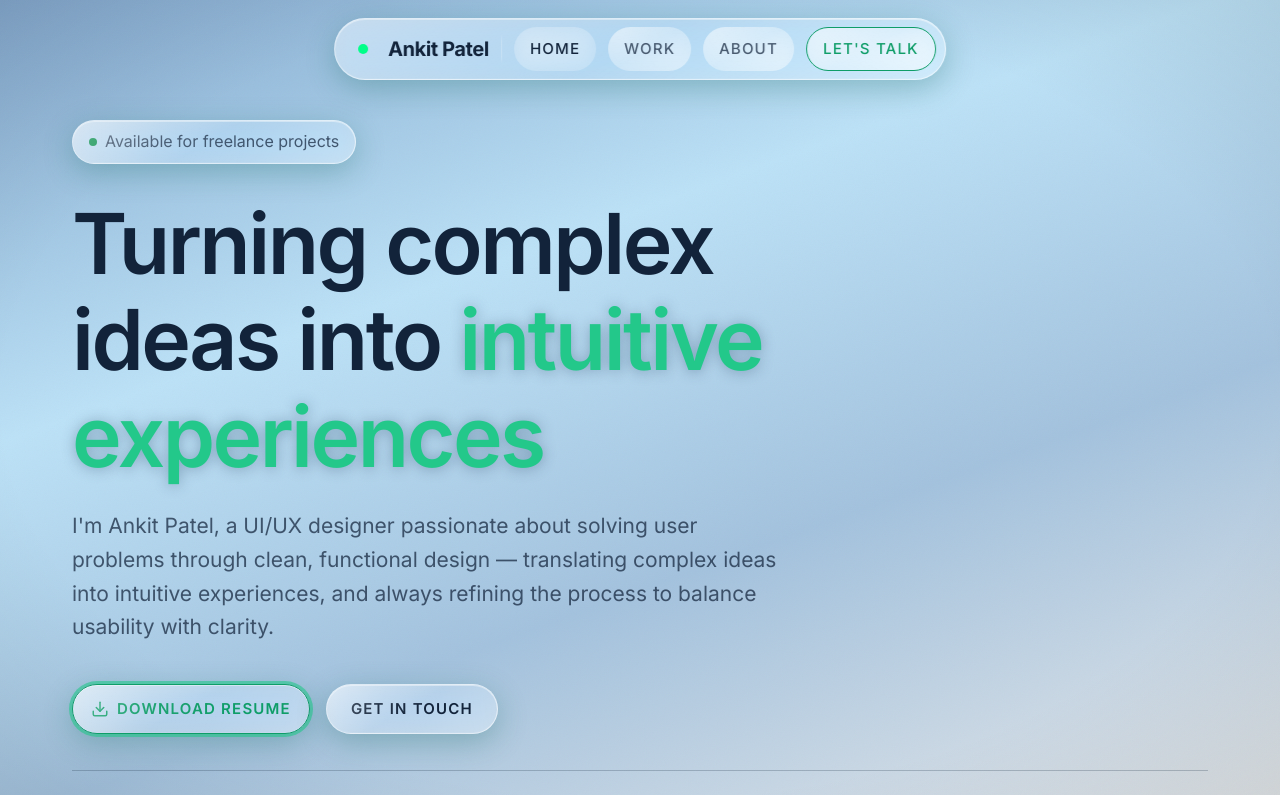
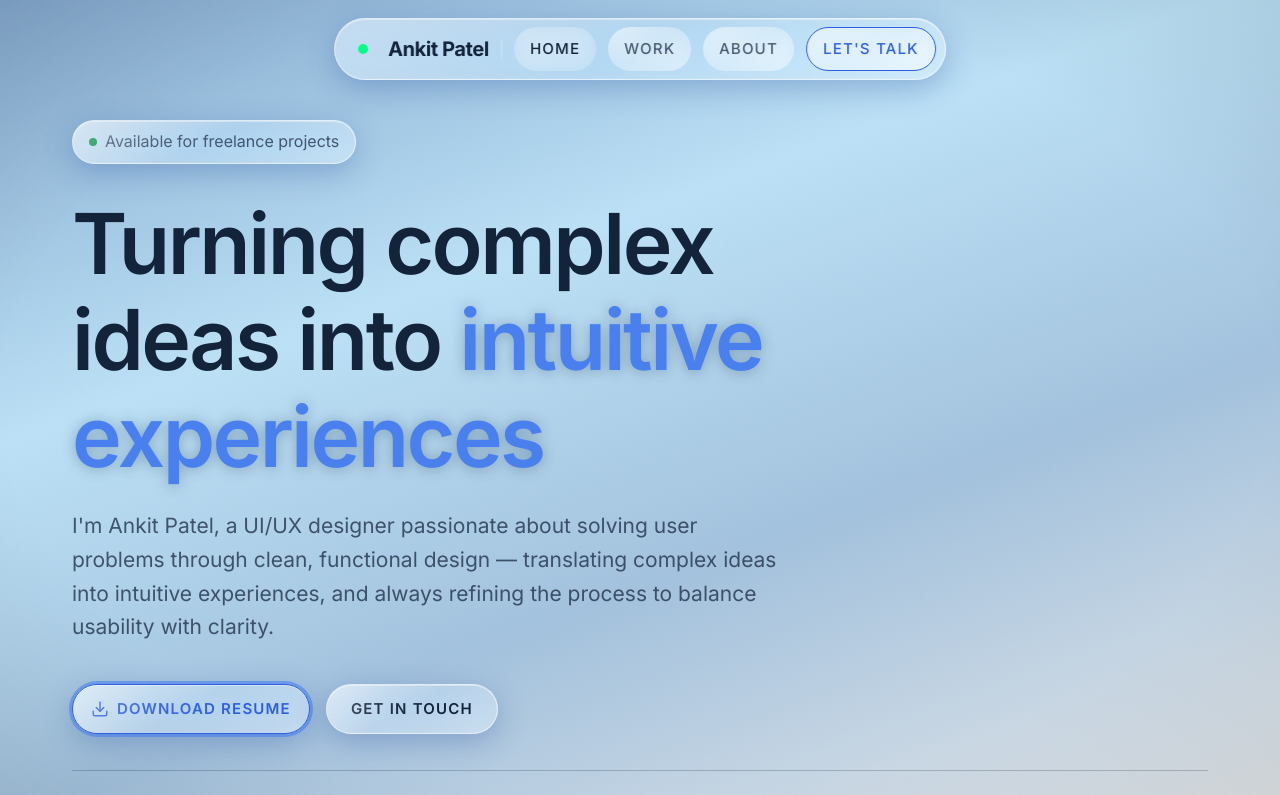
Before and after one commit to artsbyankit/artsbyankit.github.io, a React (Vite) app: page / in a window 1280 px wide. Shown: the top 795 px of the page. Built offline with nearby package versions, Linux system fonts and the light colour scheme.

Commit message:
Accent: back to cobalt blue

```diff
--- a/src/theme.js
+++ b/src/theme.js
@@ -10,9 +10,9 @@
 
 /* ---------- ACCENT — THE one pink, tuned for the steel-blue bg ---------- */
 const accent = {
-  deep: '#0f9d68', // saturated emerald — text, borders, eyebrows
-  strong: '#0b7d52', // deeper twin for hover/press
-  bright: '#23c88a', // luminous mint — rings, glows, highlights
+  deep: '#2e5fe0', // saturated cobalt — text, borders, eyebrows
+  strong: '#2148b8', // deeper twin for hover/press
+  bright: '#4a80ee', // luminous cobalt — rings, glows, highlights
 };
 
 /* ============================================================
```
